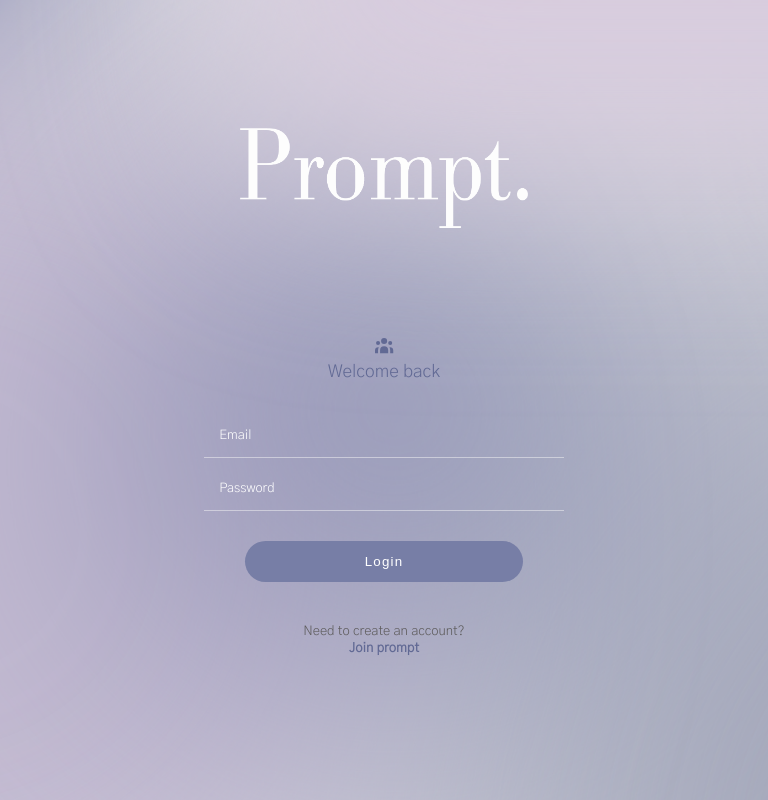
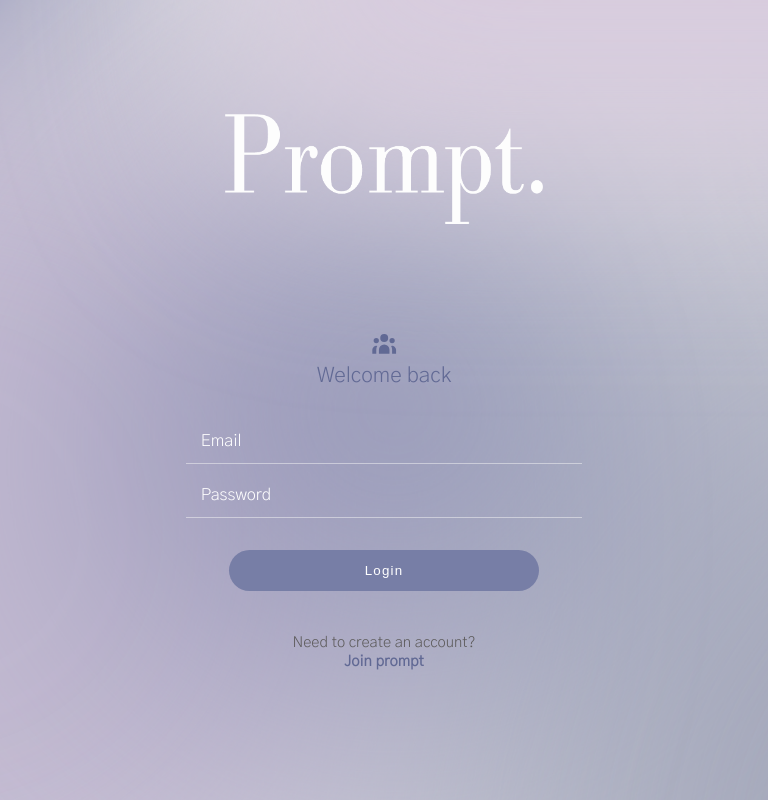
Before and after one commit to sofversoza/promptV2, a React (Create React App) app: page / in a window 768 px wide. Built offline with nearby package versions, Linux system fonts and the light colour scheme; no server answers; a web font is replaced by a local one.

Commit message:
Login/Signup forms Media query done!

```diff
--- a/src/pages/landing/LandingPage.css
+++ b/src/pages/landing/LandingPage.css
@@ -93,7 +93,7 @@
   }
   .landing-logo {
     width: 380px;
-    height: 100px;
+    height: 110px;
   }
   .flexbox-2 {
     order: 1;
--- a/src/pages/login-signup/Log-Sign.css
+++ b/src/pages/login-signup/Log-Sign.css
@@ -11,11 +11,6 @@
   z-index: 1;
 } */
 .modalContent {
-  /* max-width: 410px; */
-  /* min-height: 350px; */
-  /* margin: 0 auto; */
-  /* background: rgb(245, 245, 245, 0.5); */
-  /* padding: 10px 2px; */
   border-radius: 10px;
   text-align: center;
 }
@@ -120,3 +115,25 @@
   width: 85%;
   margin: 0 auto;
 }
+
+@media (min-width: 740px) and (max-width: 850px) {
+  .modalContent h2 {
+    font-size: 1.2em;
+  }
+  .modalContent .form-icon {
+    font-size: 1.5em;
+  }
+  .modalContent form,
+  .modalContent form ::placeholder {
+    font-size: 1.1em;
+  }
+  .modalContent form input {
+    font-size: 15px;
+  }
+  .form-info {
+    font-size: 0.85em;
+  }
+  .avatar-input {
+    padding: 0 30px;
+  }
+}
```
